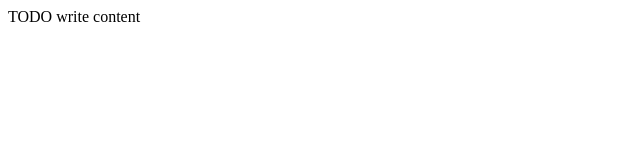
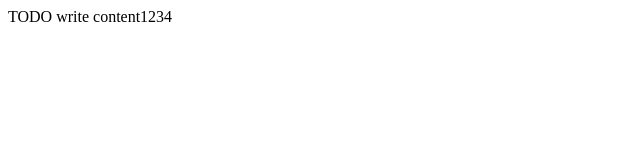
Before and after one commit to plalos/lidl, a plain HTML site: page test2/public_html/index.html in a window 1280 px wide. Shown: the full height of the page, 0-640 px from the left. Drawn offline with Linux system fonts and the light colour scheme.

Commit message:
Update index.html

```diff
--- a/test2/public_html/index.html
+++ b/test2/public_html/index.html
@@ -11,6 +11,6 @@
         <meta name="viewport" content="width=device-width, initial-scale=1.0">
     </head>
     <body>
-        <div>TODO write content</div>
+        <div>TODO write content1234</div>
     </body>
 </html>
```
